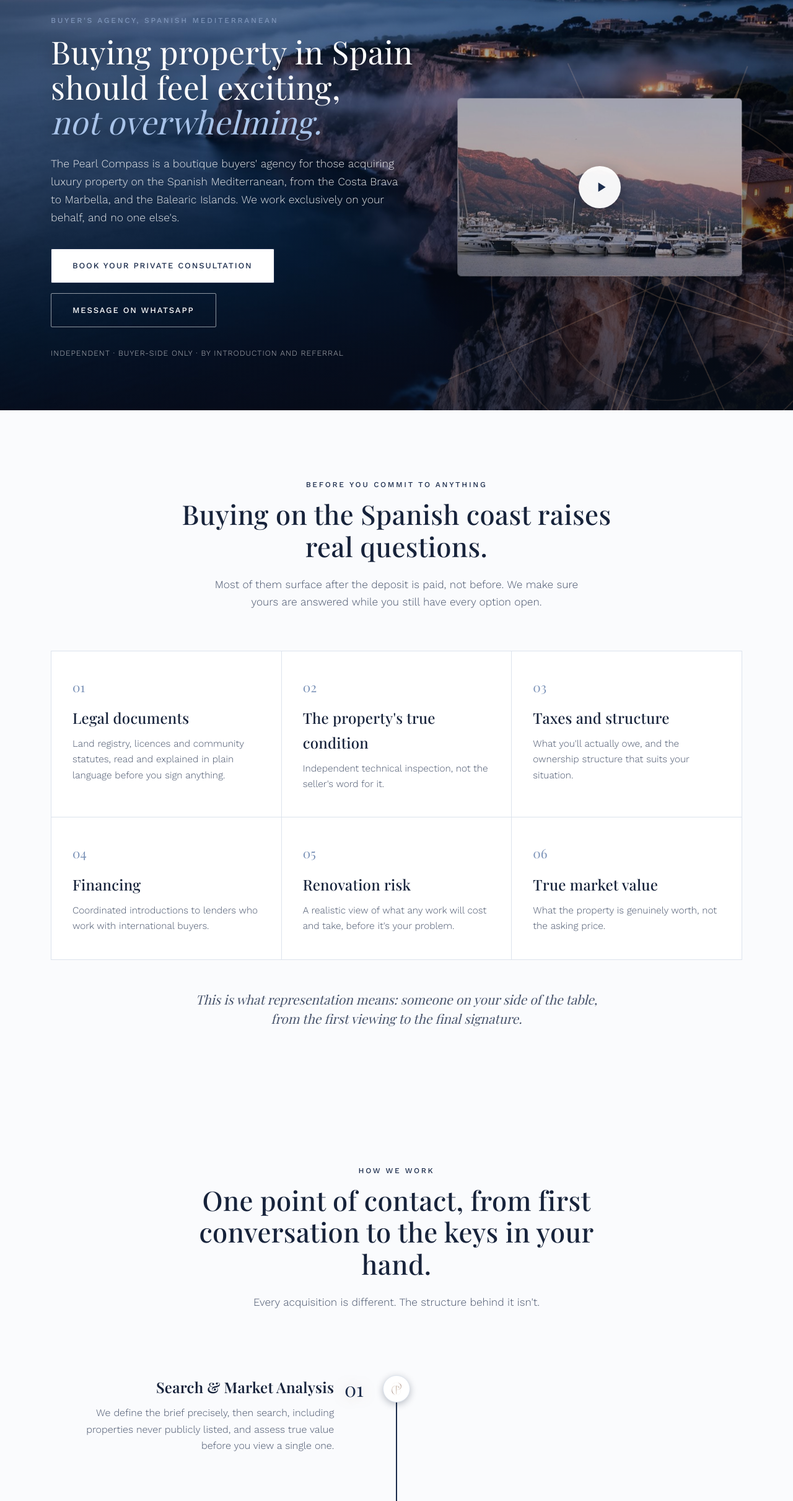
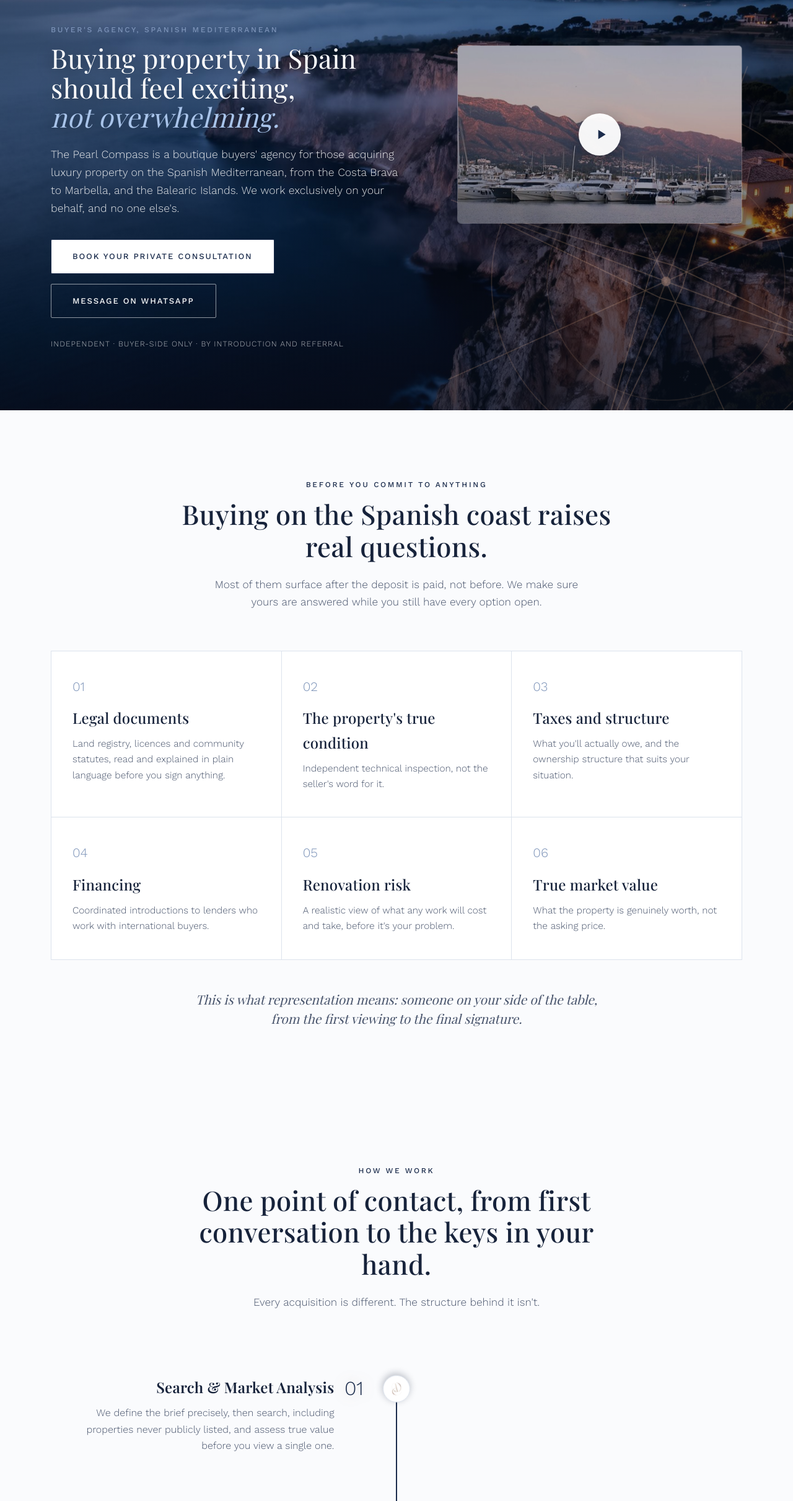
Before and after one commit to R4FF7dev/ThePearlCompass, a website: page index.html in a window 1280 px wide. Shown: the part 138-2560 px from the top of the page at 62% size. Drawn offline with nearby package versions, Linux system fonts and the light colour scheme; a web font is replaced by a local one.

Commit message:
Fix scroll language selector active state, adjust hero layout for titles and video player alignment, change numbers to sans-serif, and animate process line compass icon to rotate infinitely

```diff
--- a/css/styles.css
+++ b/css/styles.css
@@ -59,7 +59,7 @@ h1, h2, h3, h4 {
   letter-spacing: 0.01em;
 }
 
-h1 { font-size: clamp(2rem, 4vw, 3.4rem); font-weight: 400; line-height: 1.1; }
+h1 { font-size: clamp(1.7rem, 3.5vw, 2.7rem); font-weight: 400; line-height: 1.1; }
 h2 { font-size: clamp(1.9rem, 3.4vw, 2.9rem); line-height: 1.18; }
 h3 { font-size: clamp(1.2rem, 2vw, 1.5rem); font-weight: 500; }
 
@@ -198,6 +198,10 @@ p { margin: 0 0 1em; }
 .site-header.scrolled .lang-btn { color: var(--gold); }
 .site-header.scrolled .lang-btn:hover { color: var(--gold-dark); }
 .lang-btn.active { background: var(--gold); color: #fff; }
+.site-header.scrolled .lang-btn.active,
+.site-header.scrolled .lang-btn.active:hover {
+  color: #fff;
+}
 
 /* ============================================================
    HERO
@@ -256,7 +260,7 @@ p { margin: 0 0 1em; }
   padding-top: 160px;
   padding-bottom: 80px;
   display: flex;
-  align-items: center;
+  align-items: flex-start;
   justify-content: space-between;
   gap: 56px;
 }
@@ -291,6 +295,7 @@ p { margin: 0 0 1em; }
   cursor: pointer;
   box-shadow: 0 30px 70px -25px rgba(5,10,20,0.55);
   border: 1px solid rgba(255,255,255,0.25);
+  margin-top: 2.2rem;
 }
 .hero-video-poster {
   position: absolute;
@@ -381,7 +386,7 @@ p { margin: 0 0 1em; }
 }
 .risk-num {
   display: block;
-  font-family: var(--font-serif);
+  font-family: var(--font-sans);
   font-size: 1.3rem;
   color: var(--gold-light);
   margin-bottom: 14px;
@@ -434,7 +439,7 @@ p { margin: 0 0 1em; }
   text-align: left;
 }
 .process-num {
-  font-family: var(--font-serif);
+  font-family: var(--font-sans);
   font-size: 1.6rem;
   color: var(--gold-light);
   flex-shrink: 0;
@@ -505,6 +510,11 @@ p { margin: 0 0 1em; }
   box-shadow: 0 3px 12px rgba(15,25,45,0.28);
   padding: 9px;
   object-fit: contain;
+  animation: process-icon-spin 15s linear infinite;
+}
+@keyframes process-icon-spin {
+  from { transform: translate(-50%, -50%) rotate(0deg); }
+  to { transform: translate(-50%, -50%) rotate(360deg); }
 }
 
 /* ============================================================
@@ -723,7 +733,7 @@ p { margin: 0 0 1em; }
      the video under the text instead. */
   .hero-content { flex-direction: column; align-items: stretch; gap: 40px; }
   .hero-text { max-width: none; }
-  .hero-video { width: 100%; aspect-ratio: 16/9; }
+  .hero-video { width: 100%; aspect-ratio: 16/9; margin-top: 0; }
 
   /* Zigzag timeline needs real width either side of the rail; below this,
      collapse back to a single column with the rail running down the left. */
```
